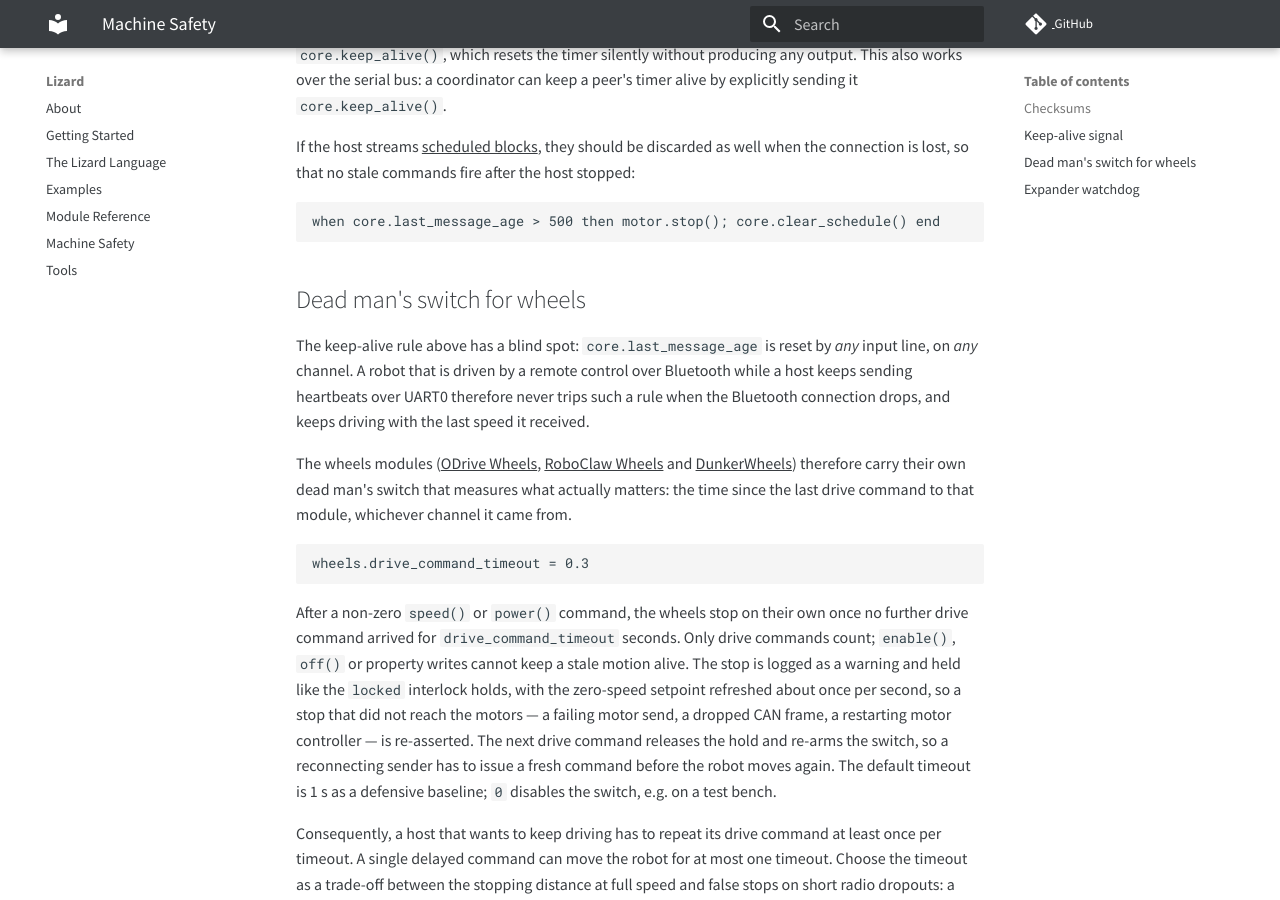
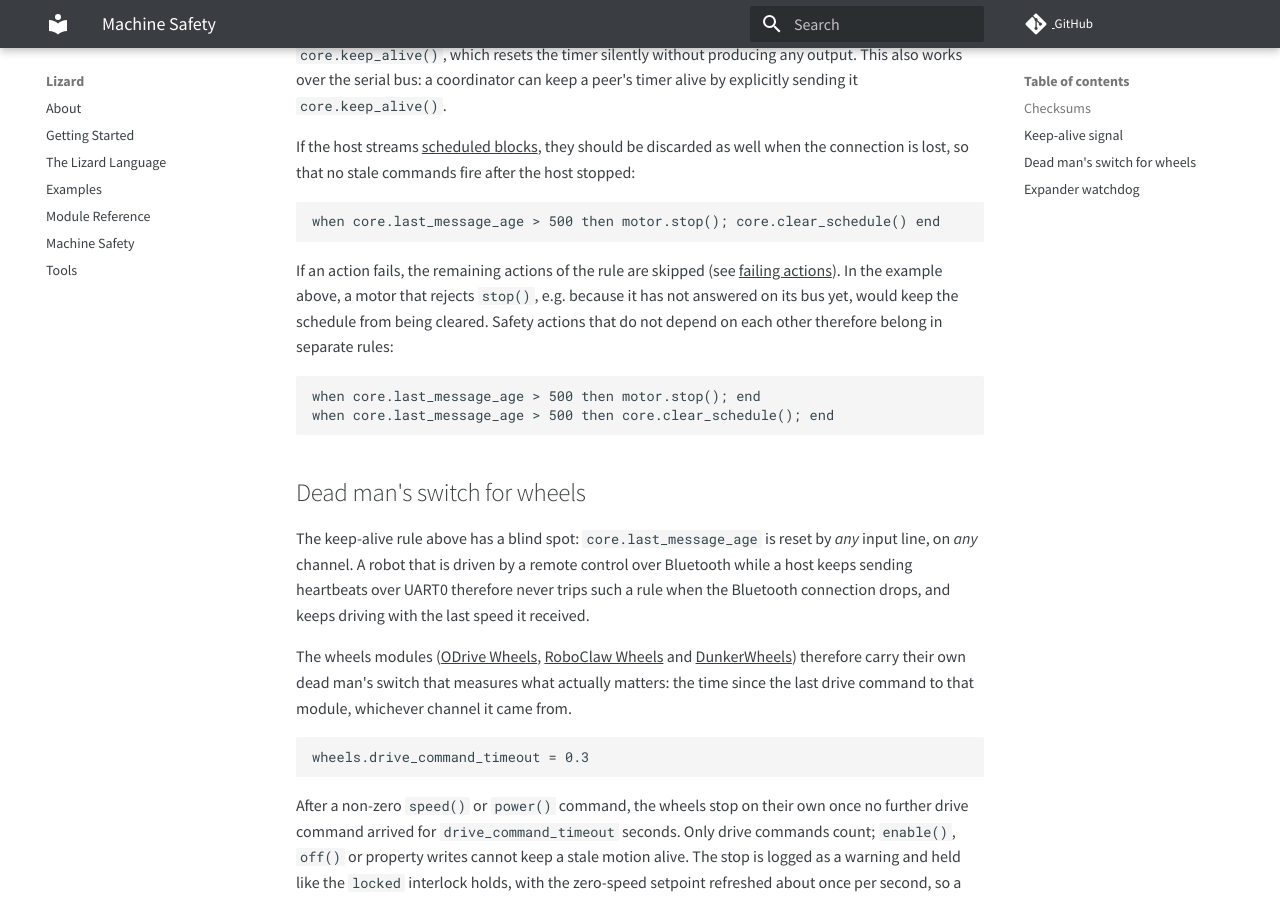
Before and after one commit to zauberzeug/lizard, an MkDocs documentation site: the page built from docs/machine_safety.md, in a window 1280 px wide and 900 px high, scrolled down 957 px. Built offline with MkDocs 1.6.1 and Material for MkDocs 9.7.7, drawn with Linux system fonts in a browser that asks for light colours; comment, search, counter and statistics services are not loaded.

Commit message:
End a rule's or routine's run when one of its actions fails
An action that threw left the routine's instruction index where it was,
so the routine stayed running: every main loop repeated the failing
action, the actions behind it never ran, and a rule never fired again
(#327). The main loop now ends the run in its error handler, so a rule
fires again the next time its condition is true and a routine can be
called again. Awaiting a routine that failed fails as well, instead of
continuing as if the routine had completed.

````diff
--- a/docs/machine_safety.md
+++ b/docs/machine_safety.md
@@ -39,6 +39,15 @@ so that no stale commands fire after the host stopped:
 when core.last_message_age > 500 then motor.stop(); core.clear_schedule() end
 ```
 
+If an action fails, the remaining actions of the rule are skipped (see [failing actions](language.md#actions)).
+In the example above, a motor that rejects `stop()`, e.g. because it has not answered on its bus yet, would keep the schedule from being cleared.
+Safety actions that do not depend on each other therefore belong in separate rules:
+
+```
+when core.last_message_age > 500 then motor.stop(); end
+when core.last_message_age > 500 then core.clear_schedule(); end
+```
+
 ## Dead man's switch for wheels
 
 The keep-alive rule above has a blind spot: `core.last_message_age` is reset by _any_ input line, on _any_ channel.
````
Also changed, not shown: docs/language.md (+7 -0 lines), 5 other files.
